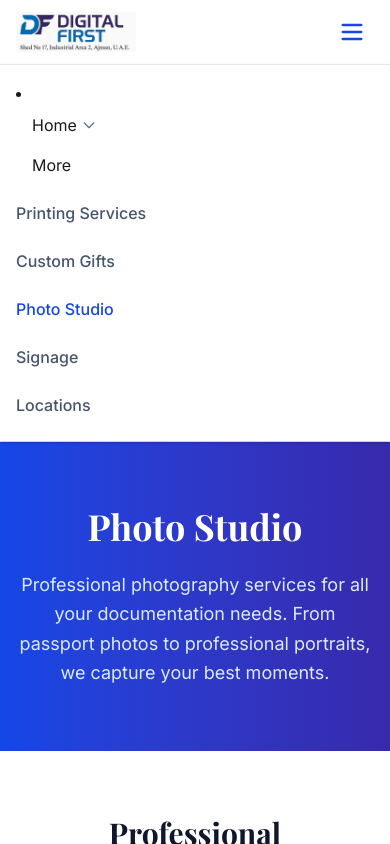
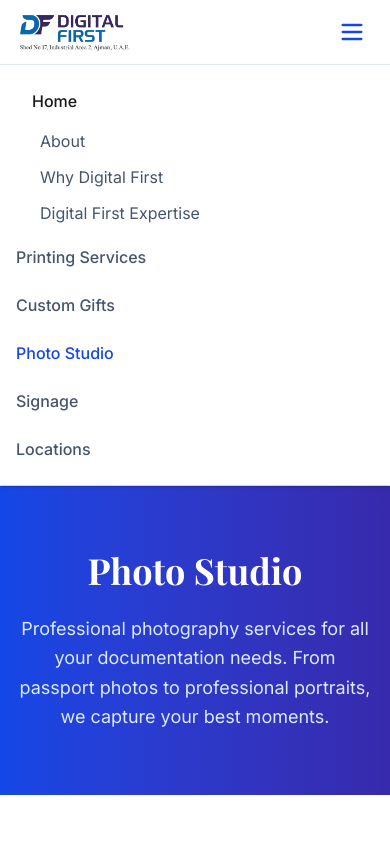
Before and after one commit to Sinu00/digitalfirstlandingpage, a Next.js app: page /photo-studio in a window 390 px wide. Both pictures are taken after a click on the button "Toggle navigation menu". Shown: the top 844 px of the page. Built offline with nearby package versions, Linux system fonts and the light colour scheme; a web font is replaced by a local one.

Commit message:
header hamburger menu home sub links repaired and logo bg removed added

```diff
--- a/components/Header.tsx
+++ b/components/Header.tsx
@@ -22,7 +22,7 @@ export default function Header() {
         <div className="flex justify-between items-center h-16">
           {/* Logo */}
           <div className="flex items-center">
-            <Image src="/digitalfirstlogo.jpg" alt="Digital First" className="h-10 w-auto" width={100} height={100} />
+            <Image src="/digitalfirstlogoremovebg.png" alt="Digital First" className="h-10 w-auto" width={100} height={100} />
           </div>
 
           {/* Desktop Navigation */}
@@ -101,44 +101,16 @@ export default function Header() {
       {menuOpen && (
         <div className="md:hidden bg-white border-t border-slate-200 shadow-sm">
           <nav className="flex flex-col space-y-2 px-4 py-4">
-            <li className="relative group">
-              <Link href="/" className="px-4 py-2 hover:text-blue-700 transition-colors flex items-center">
+            <div>
+              <Link href="/" className="px-4 py-2 hover:text-blue-700 transition-colors flex items-center font-medium text-base">
                 Home
-                <svg className="ml-1 h-4 w-4 text-slate-500 transition-colors" fill="none" stroke="currentColor" strokeWidth="2" viewBox="0 0 24 24" aria-hidden="true"><path strokeLinecap="round" strokeLinejoin="round" d="M19 9l-7 7-7-7" /></svg>
               </Link>
-              <button
-                className="absolute inset-0 w-full h-full opacity-0 cursor-pointer z-10 md:hidden"
-                aria-haspopup="true"
-                aria-expanded="false"
-                tabIndex={-1}
-              ></button>
-              <ul className="absolute left-0 mt-2 w-56 bg-white border border-slate-200 rounded-lg shadow-lg opacity-0 group-hover:opacity-100 group-focus-within:opacity-100 pointer-events-none group-hover:pointer-events-auto group-focus-within:pointer-events-auto transition-opacity duration-200 z-20 md:block hidden">
-                <li>
-                  <a href="/about" className="block px-4 py-2 hover:bg-slate-100">About</a>
-                </li>
-                <li>
-                  <a href="/why-digital-first" className="block px-4 py-2 hover:bg-slate-100">Why Digital First</a>
-                </li>
-                <li>
-                  <a href="/digital-first-expertise" className="block px-4 py-2 hover:bg-slate-100">Digital First Expertise</a>
-                </li>
-              </ul>
-              {/* Mobile dropdown */}
-              <details className="md:hidden">
-                <summary className="list-none px-4 py-2 cursor-pointer">More</summary>
-                <ul className="bg-white border border-slate-200 rounded-lg shadow-lg mt-2">
-                  <li>
-                    <a href="/about" className="block px-4 py-2 hover:bg-slate-100">About</a>
-                  </li>
-                  <li>
-                    <a href="/why-digital-first" className="block px-4 py-2 hover:bg-slate-100">Why Digital First</a>
-                  </li>
-                  <li>
-                    <a href="/digital-first-expertise" className="block px-4 py-2 hover:bg-slate-100">Digital First Expertise</a>
-                  </li>
-                </ul>
-              </details>
-            </li>
+              <div className="flex flex-col pl-6 space-y-1 mt-1">
+                <Link href="/about" className="text-slate-600 hover:text-blue-700 text-base py-1">About</Link>
+                <Link href="/why-digital-first" className="text-slate-600 hover:text-blue-700 text-base py-1">Why Digital First</Link>
+                <Link href="/digital-first-expertise" className="text-slate-600 hover:text-blue-700 text-base py-1">Digital First Expertise</Link>
+              </div>
+            </div>
             <Link href="/printing-services" className={`${isActive("/printing-services") ? "text-blue-700" : "text-slate-600 hover:text-blue-700"} font-medium transition-colors text-base py-2`} onClick={() => setMenuOpen(false)}>Printing Services</Link>
             <Link href="/custom-gifts" className={`${isActive("/custom-gifts") ? "text-blue-700" : "text-slate-600 hover:text-blue-700"} font-medium transition-colors text-base py-2`} onClick={() => setMenuOpen(false)}>Custom Gifts</Link>
             <Link href="/photo-studio" className={`${isActive("/photo-studio") ? "text-blue-700" : "text-slate-600 hover:text-blue-700"} font-medium transition-colors text-base py-2`} onClick={() => setMenuOpen(false)}>Photo Studio</Link>
```
